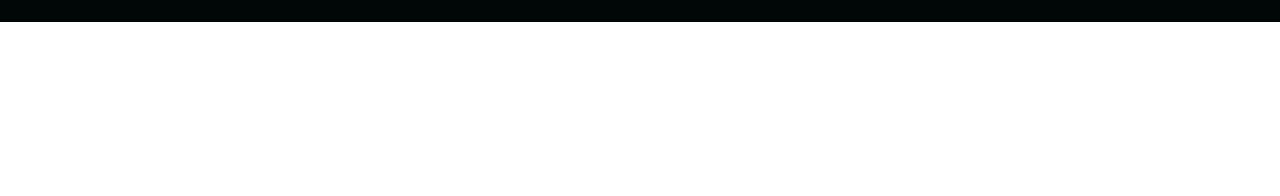
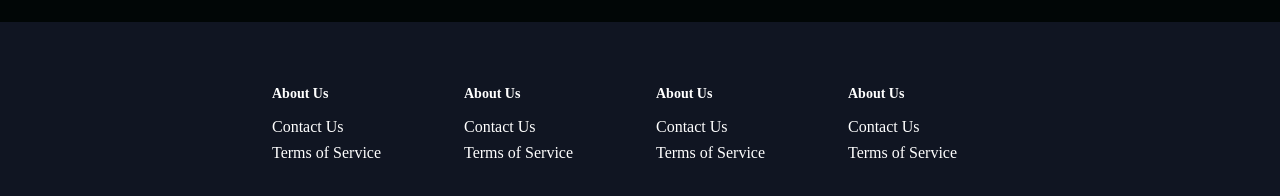
Before and after one commit to ssgsj-carranza/Weights-Plates_frontend, a React (Create React App) app in the folder weights-plates-frontend/: page / in a window 1280 px wide. Shown: the part 5098-5294 px from the top of the page. Before the commit the page ends 5120 px from the top, so only its background shows below. Built offline with nearby package versions, Linux system fonts and the light colour scheme; a web font is replaced by a local one.

Commit message:
started work on the footer of the site

```diff
--- a/weights-plates-frontend/src/App.js
+++ b/weights-plates-frontend/src/App.js
@@ -1,13 +1,17 @@
 import React from 'react';
 import './App.css';
-import {BrowserRouter as Router} from 'react-router-dom';
+import {BrowserRouter as Router, Switch, Route} from 'react-router-dom';
 import Home from './pages';
+import SigninPage from './pages/signin';
 
 
 function App() {
   return (
     <Router>
-      <Home/>
+      <Switch>
+        <Route path='/' component={Home} exact/>
+        <Route path='/signin' component={SigninPage} exact/>
+      </Switch>
     </Router>
   );
 }
--- /dev/null
+++ b/weights-plates-frontend/src/components/Footer/FooterElements.js
@@ -0,0 +1,67 @@
+import styled from 'styled-components';
+import {Link} from 'react-router-dom';
+
+export const FooterContainer = styled.footer`
+    background-color: #101522;
+`
+
+export const FooterWrap = styled.div`
+    padding: 48px 24px;
+    display: flex;
+    flex-direction: column;
+    justify-content: center;
+    align-items: center;
+    max-width: 1100px;
+    margin: 0 auto;
+`
+
+export const FooterLinksContainer = styled.div`
+    display: flex;
+    justify-content: center;
+
+    @media screen and (max-width: 820px){
+        padding-top: 32px
+    }
+`
+
+export const FooterLinksWrapper = styled.div`
+    display: flex;
+
+    @media screen and (max-width: 820px){
+        flex-direction: column;
+    }
+`
+
+export const FooterLinkItems = styled.div`
+    display: flex;
+    flex-direction: column;
+    align-items: flex-start;
+    margin: 16px;
+    text-align: left;
+    width: 160px;
+    box-sizing: border-box;
+    color: #fff;
+
+    @media screen and (max-width: 420px){
+        margin: 0;
+        padding: 10px;
+        width: 100%;
+    }
+`
+
+export const FooterLinkTiltle = styled.h1`
+    font-size: 14px;
+    margin-bottom: 16px;
+`
+
+export const FooterLink = styled(Link)`
+    color: #fff;
+    text-decoration: none;
+    margin-bottom: 0.5rem;
+    font-size: 14px
+
+    &:hover{
+        color: #01bf71;
+        transition: 0.3s ease-in-out;
+    }
+`
--- /dev/null
+++ b/weights-plates-frontend/src/components/Footer/index.js
@@ -0,0 +1,39 @@
+import React from 'react'
+import {FooterContainer, FooterWrap, FooterLinksContainer, FooterLinksWrapper, FooterLinkItems, FooterLinkTiltle, FooterLink} from './FooterElements';
+
+const Footer = () => {
+    return (
+        <FooterContainer>
+            <FooterWrap>
+              <FooterLinksContainer>
+                <FooterLinksWrapper>
+                    <FooterLinkItems>
+                        <FooterLinkTiltle>About Us</FooterLinkTiltle>
+                            <FooterLink to='/signin'>Contact Us</FooterLink>
+                            <FooterLink to='/signin'>Terms of Service</FooterLink>
+                    </FooterLinkItems>
+                    <FooterLinkItems>
+                        <FooterLinkTiltle>About Us</FooterLinkTiltle>
+                            <FooterLink to='/signin'>Contact Us</FooterLink>
+                            <FooterLink to='/signin'>Terms of Service</FooterLink>
+                    </FooterLinkItems>
+                </FooterLinksWrapper>
+                <FooterLinksWrapper>
+                    <FooterLinkItems>
+                        <FooterLinkTiltle>About Us</FooterLinkTiltle>
+                            <FooterLink to='/signin'>Contact Us</FooterLink>
+                            <FooterLink to='/signin'>Terms of Service</FooterLink>
+                    </FooterLinkItems>
+                    <FooterLinkItems>
+                        <FooterLinkTiltle>About Us</FooterLinkTiltle>
+                            <FooterLink to='/signin'>Contact Us</FooterLink>
+                            <FooterLink to='/signin'>Terms of Service</FooterLink>
+                    </FooterLinkItems>
+                </FooterLinksWrapper>
+              </FooterLinksContainer>
+            </FooterWrap>
+        </FooterContainer>
+    )
+}
+
+export default Footer
--- a/weights-plates-frontend/src/pages/index.js
+++ b/weights-plates-frontend/src/pages/index.js
@@ -1,4 +1,5 @@
 import React, {useState} from 'react'
+import Footer from '../components/Footer'
 import HeroSection from '../components/HeroSection'
 import InfoSection from '../components/InfoSection'
 import { homeObjFour, homeObjOne, homeObjThree, homeObjTwo } from '../components/InfoSection/Data'
@@ -22,6 +23,7 @@
           <Services/>
           <InfoSection {...homeObjThree}/>
           <InfoSection {...homeObjFour}/>
+          <Footer/>
         </>
     )
 }
--- /dev/null
+++ b/weights-plates-frontend/src/pages/signin.js
@@ -0,0 +1,11 @@
+import React from 'react'
+
+const SigninPage = () => {
+    return (
+        <div>
+            <h1>Sign In Page</h1>
+        </div>
+    )
+}
+
+export default SigninPage
```
